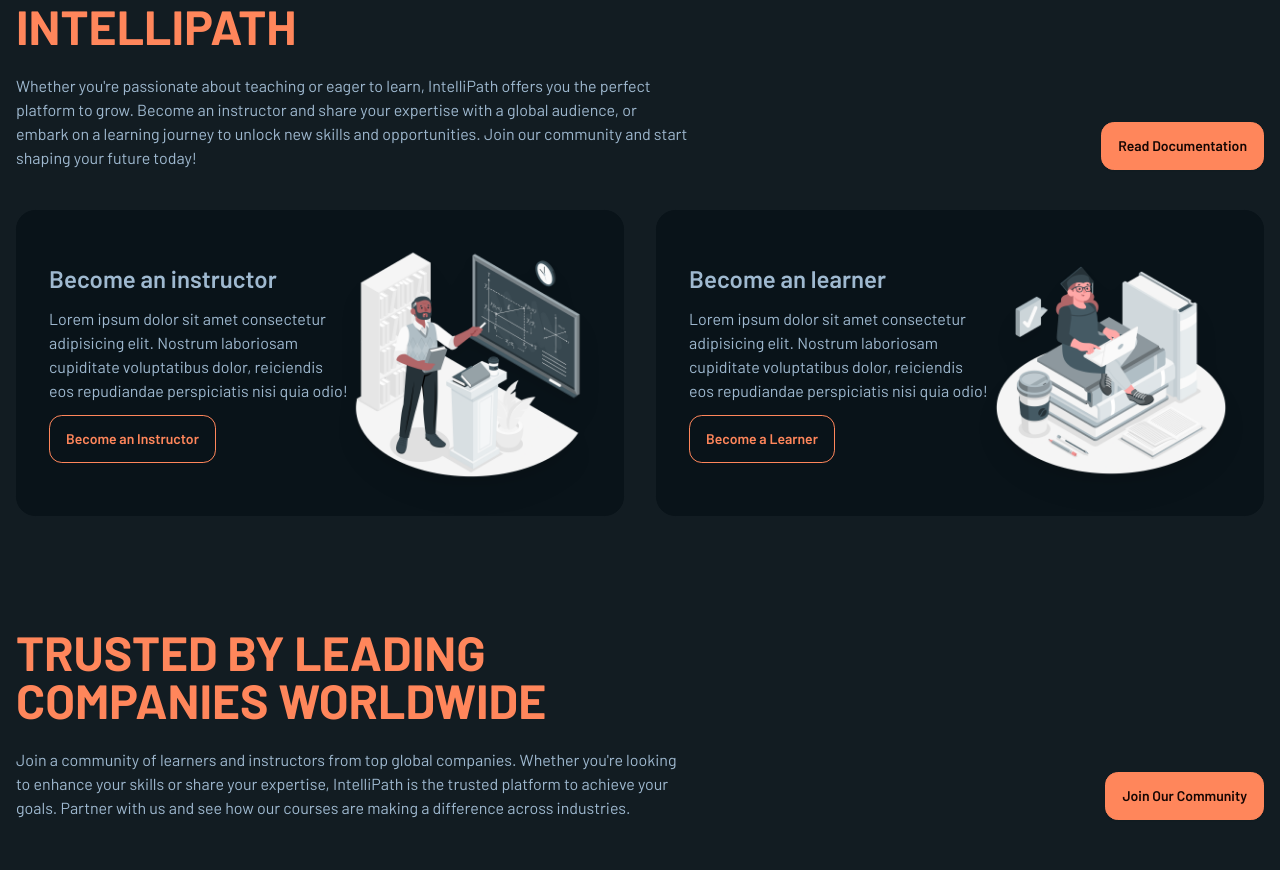
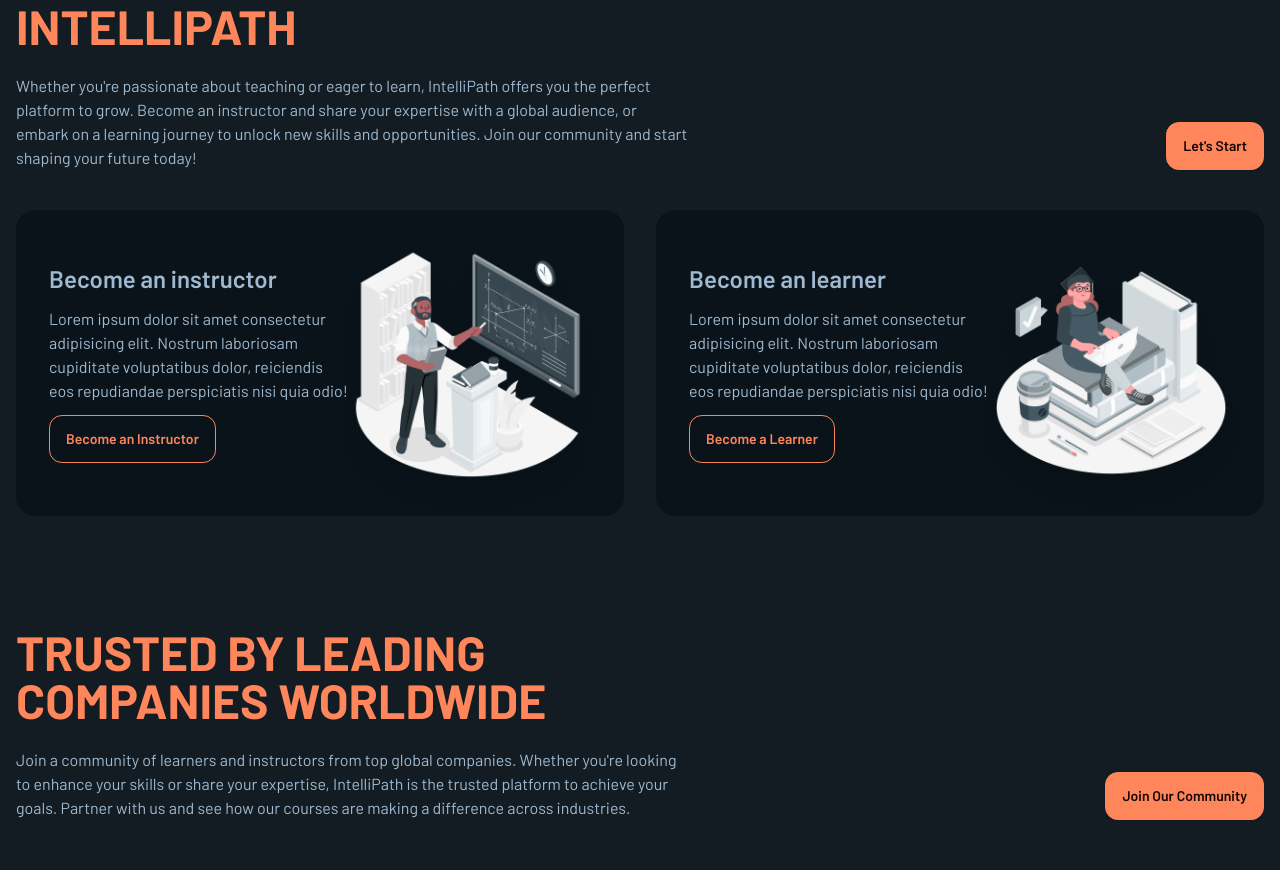
Before and after one commit to taseenjeem/intellipath-ts, a Next.js app: page / in a window 1280 px wide. Shown: the part 4860-5730 px from the top of the page. Built offline with nearby package versions, Linux system fonts and the light colour scheme; no server answers; the database is empty.

Commit message:
Update Cta.tsx

```diff
--- a/src/components/page/landing-page/Cta.tsx
+++ b/src/components/page/landing-page/Cta.tsx
@@ -20,8 +20,8 @@ const Cta = () => {
             Join our community and start shaping your future today!
           </p>
         </div>
-        <Link href="/shop" className="mt-6 md:mt-0 btn btn-primary ">
-          Read Documentation
+        <Link href="/auth/register" className="mt-6 md:mt-0 btn btn-primary ">
+          Let&apos;s Start
         </Link>
       </div>
       <div className="grid md:grid-cols-1 lg:grid-cols-2 gap-8 mt-5 md:mt-10">
```
